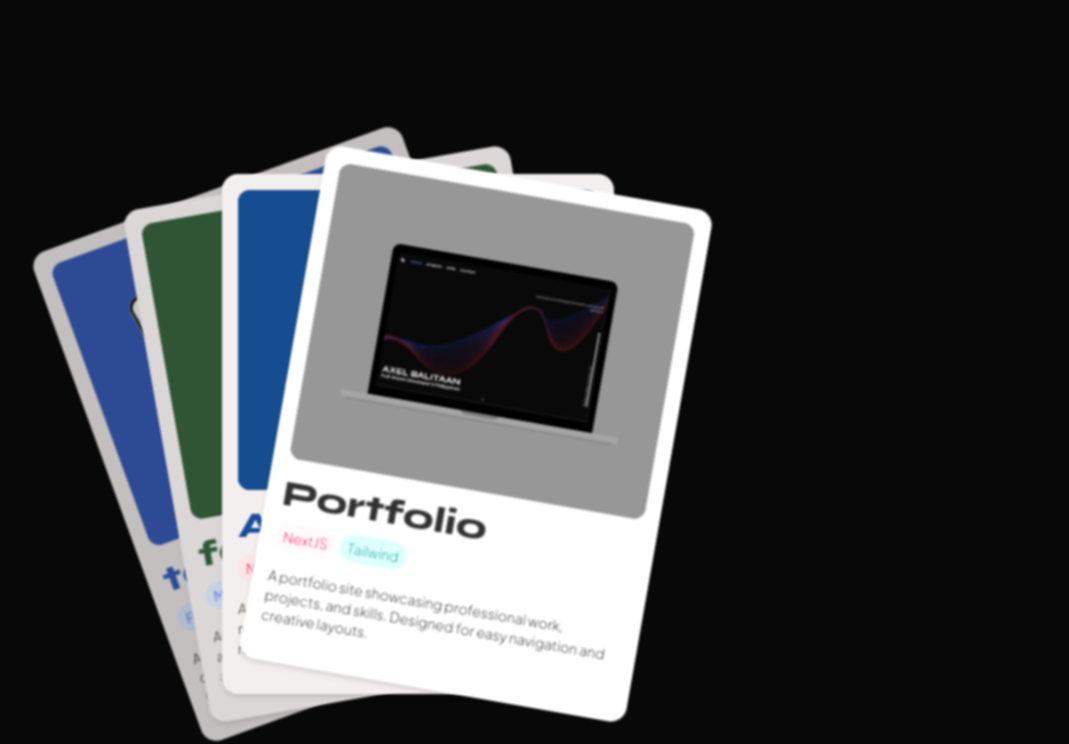
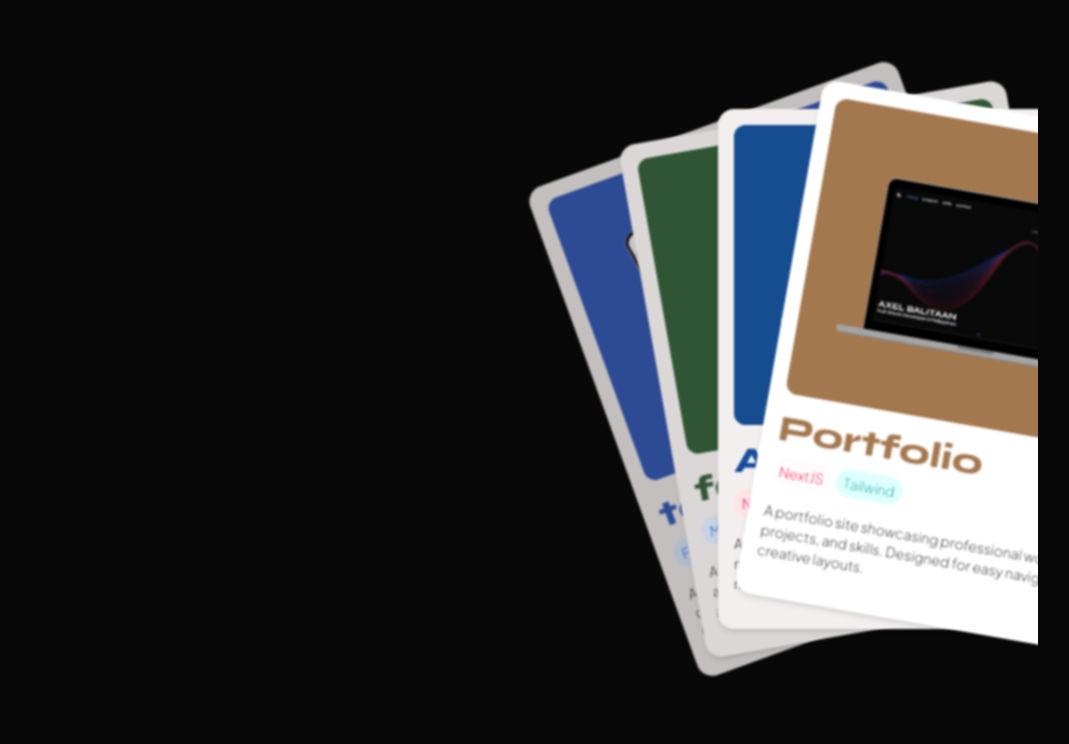
Before and after one commit to aobalitaan/portfolio-website, a Next.js app: page / in a window 1280 px wide. Shown: the part 1085-1829 px from the top of the page, without its empty margins (178-1247 px from the left). Built offline with nearby package versions, Linux system fonts and the light colour scheme.

Commit message:
feat: added snap scroll

```diff
--- a/app/page.js
+++ b/app/page.js
@@ -37,13 +37,13 @@ export default function Home() {
 
       {/* Sticky section */}
 
-      {/* <section className="sticky top-0 z-0 h-[125dvh] snap-center">
+      <section className="sticky top-0 z-0 h-[125dvh] snap-center">
         <Skills />
       </section>
 
       <section className="sticky z-40 h-[100dvh] snap-center">
         <Contact />
-      </section> */}
+      </section>
     </div>
   );
 }
--- a/app/sections/Projects.jsx
+++ b/app/sections/Projects.jsx
@@ -124,8 +124,8 @@ export default function Projects() {
         </FadeScroll>
       )}
 
-      <div className="h-19/20 no-scrollbar flex items-center overflow-auto transition-all">
-        <div className="ml-auto mr-auto flex w-fit items-center gap-4 px-4">
+      <div className="no-scrollbar flex h-4/5 items-center overflow-visible transition-all">
+        <div className="no-scrollbar ml-auto mr-auto flex h-full w-fit snap-x snap-mandatory items-center gap-4 overflow-x-auto px-4">
           {projectList.map((project, index) => {
             const { zIndex, className } = getCardStyles(index);
 
@@ -133,7 +133,7 @@ export default function Projects() {
               <div
                 key={index}
                 ref={el => (cardRefs.current[index] = el)}
-                className="snap-start"
+                className="snap-center"
                 style={{ zIndex }}
                 onClick={() => {
                   const url = project.prodLink || project.repoLink;
--- a/app/utils/ProjectList.js
+++ b/app/utils/ProjectList.js
@@ -25,7 +25,7 @@ const projectList = [
   },
   {
     title: "Portfolio",
-    color: "#2d2d2d",
+    color: "#946d48",
     stack: ["NextJS", "Tailwind"],  // Note: also fixed stack array contents
     desc: "A portfolio site showcasing professional work, projects, and skills. Designed for easy navigation and creative layouts.",
     imagePath: "portfolio.png"
```
Also changed, not shown: app/safelist.txt, public/portfolio.png.
